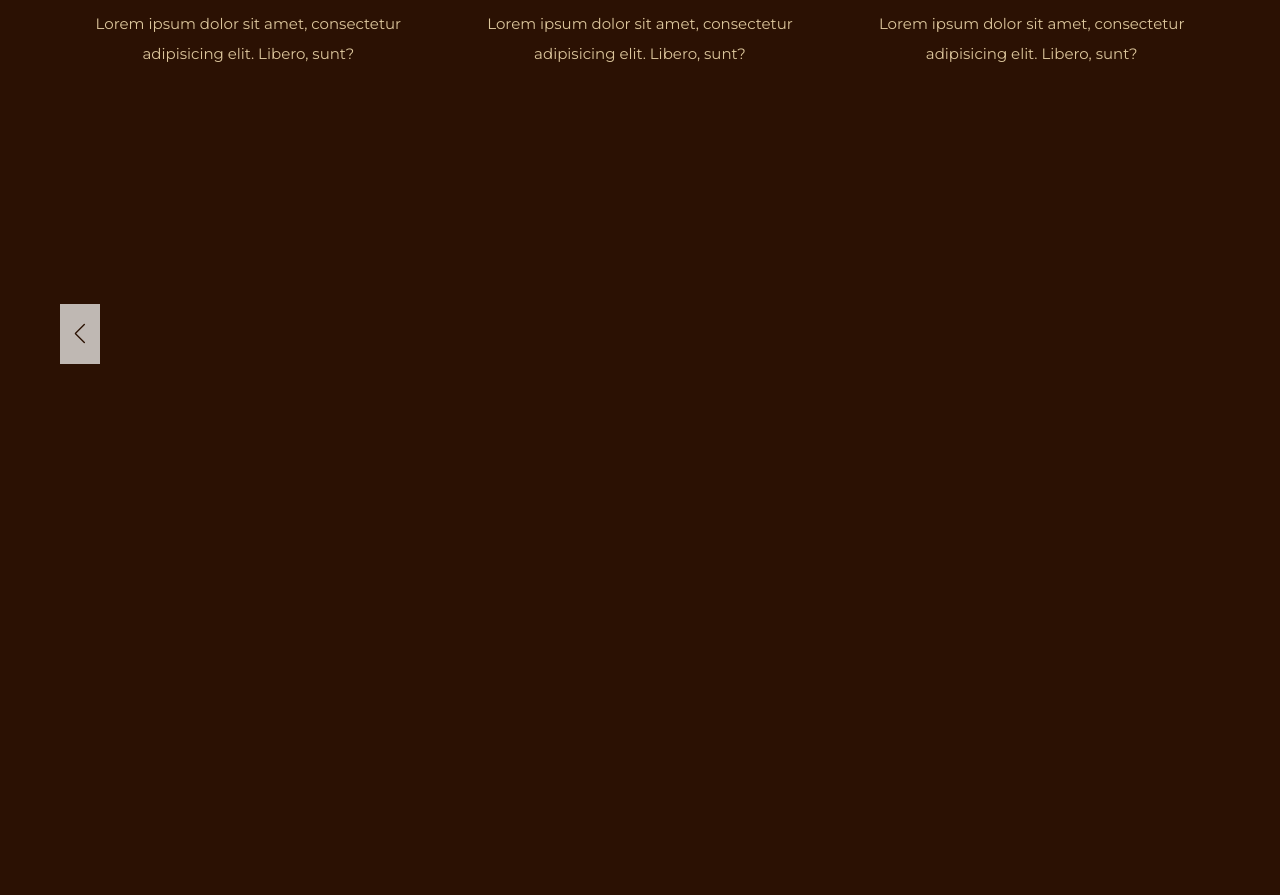
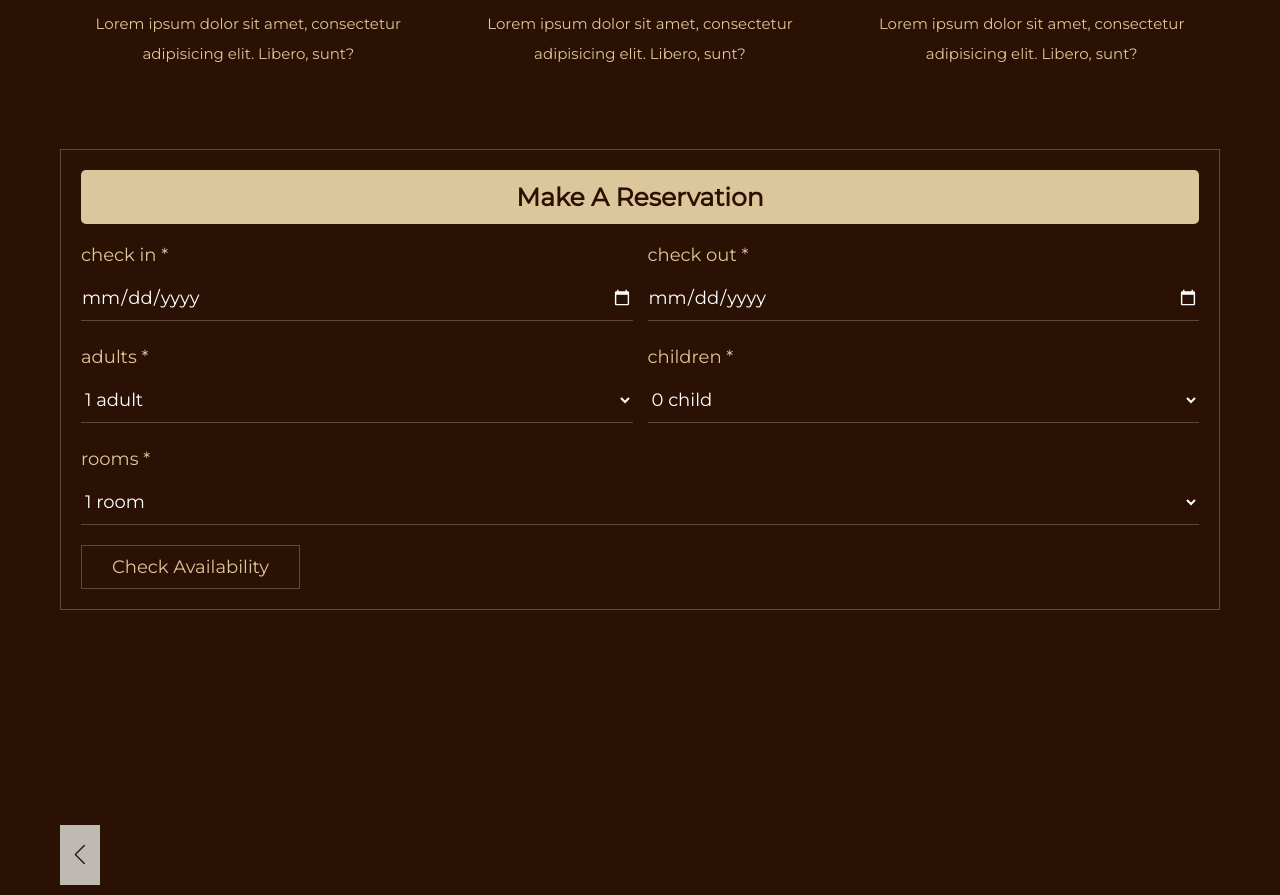
Before and after one commit to mrif449/Hotel-Management-System, a React (Create React App) app in the folder client/: page / in a window 1280 px wide. Shown: the part 3030-3925 px from the top of the page. Built offline with nearby package versions, Linux system fonts and the light colour scheme.

Commit message:
Added reservation form UI

```diff
--- a/client/src/views/body/Body.js
+++ b/client/src/views/body/Body.js
@@ -4,6 +4,7 @@ import AboutComponent from "./home-page/about";
 import ServicesComponent from "./home-page/services";
 import GalleryComponent from "./home-page/gallery";
 import FeedbackComponent from "./home-page/feedback";
+import ReservationComponent from "./home-page/reservation";
 
 const Body = () => {
     return (
@@ -11,6 +12,7 @@ const Body = () => {
             <HomeComponent />
             <AboutComponent />
             <ServicesComponent />
+            <ReservationComponent />
             <GalleryComponent />
             <FeedbackComponent />
         </div>
--- /dev/null
+++ b/client/src/views/body/home-page/reservation.js
@@ -0,0 +1,63 @@
+import React from "react";
+
+const ReservationComponent = () => {
+  const handleSubmit = (e) => {
+    e.preventDefault();
+    // Add your logic to handle form submission here
+  };
+
+  return (
+    <section className="reservation" id="reservation">
+      <form onSubmit={handleSubmit}>
+        <h3>make a reservation</h3>
+        <div className="flex">
+          <div className="box">
+            <p>check in <span>*</span></p>
+            <input type="date" name="check_in" className="input" required />
+          </div>
+          <div className="box">
+            <p>check out <span>*</span></p>
+            <input type="date" name="check_out" className="input" required />
+          </div>
+          <div className="box">
+            <p>adults <span>*</span></p>
+            <select name="adults" className="input" required>
+              <option value="1">1 adult</option>
+              <option value="2">2 adults</option>
+              <option value="3">3 adults</option>
+              <option value="4">4 adults</option>
+              <option value="5">5 adults</option>
+              <option value="6">6 adults</option>
+            </select>
+          </div>
+          <div className="box">
+            <p>children <span>*</span></p>
+            <select name="children" className="input" required>
+              <option value="-">0 child</option>
+              <option value="1">1 child</option>
+              <option value="2">2 children</option>
+              <option value="3">3 children</option>
+              <option value="4">4 children</option>
+              <option value="5">5 children</option>
+              <option value="6">6 children</option>
+            </select>
+          </div>
+          <div className="box">
+            <p>rooms <span>*</span></p>
+            <select name="rooms" className="input" required>
+              <option value="1">1 room</option>
+              <option value="2">2 rooms</option>
+              <option value="3">3 rooms</option>
+              <option value="4">4 rooms</option>
+              <option value="5">5 rooms</option>
+              <option value="6">6 rooms</option>
+            </select>
+          </div>
+        </div>
+        <input type="submit" value="check availability" name="check" className="btn" />
+      </form>
+    </section>
+  );
+};
+
+export default ReservationComponent;
```
